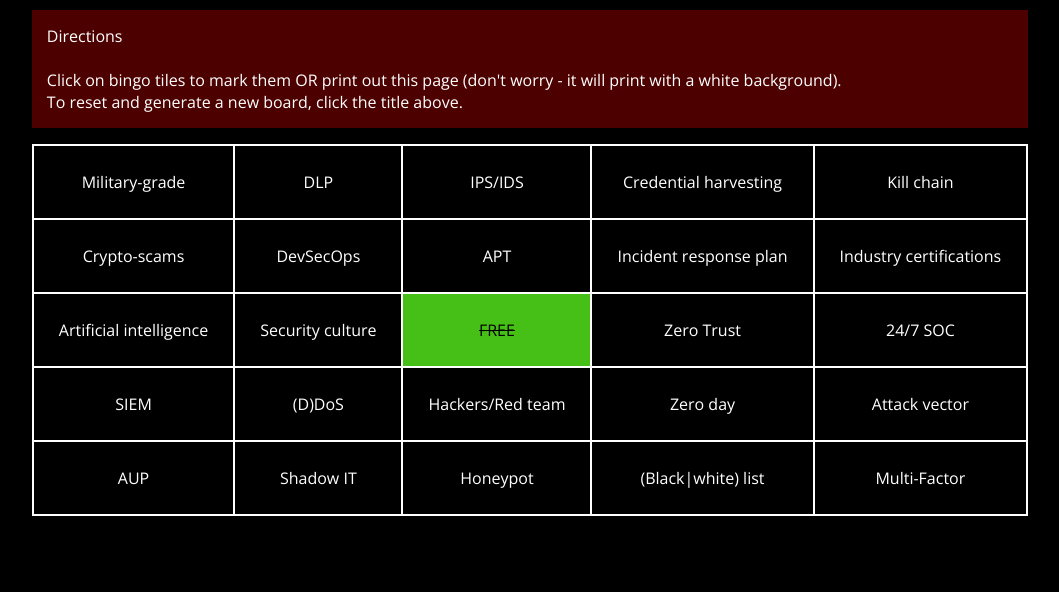
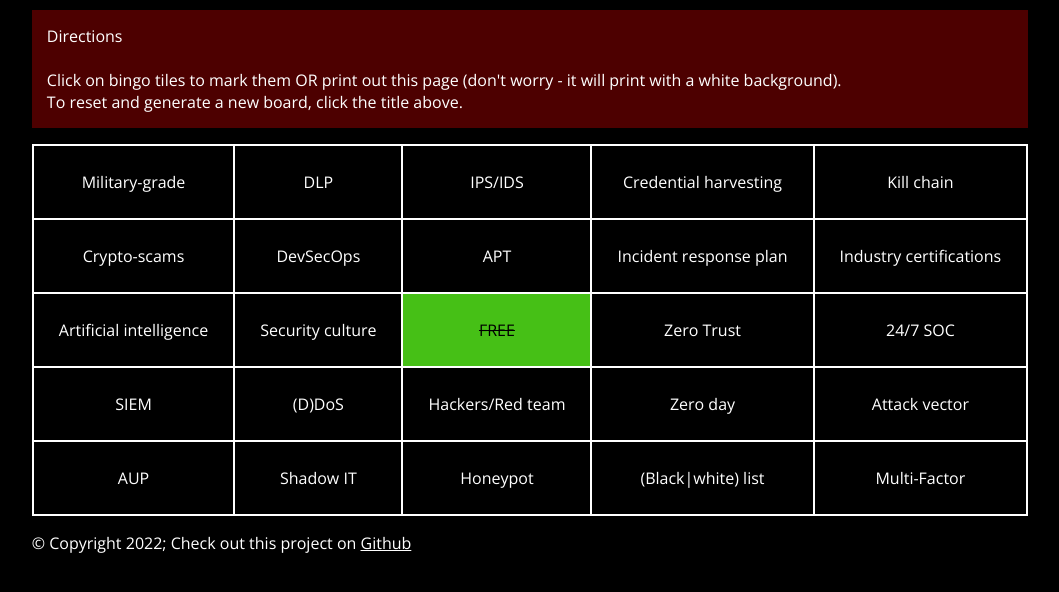
Before and after one commit to bendahrooge/cyber-bingo, a plain HTML site: page index.html in a window 1280 px wide. Shown: the part 118-710 px from the top of the page, without its empty margins (110-1169 px from the left). Drawn offline with nearby package versions, Linux system fonts and the light colour scheme; a web font is replaced by a local one.

Commit message:
Add footer

```diff
--- a/index.html
+++ b/index.html
@@ -32,6 +32,10 @@
           You may have a better expereince on a larger screen or in landscape
           orientation.
         </p>
+        <p class="no-print">
+          &copy; Copyright 2022; Check out this project on
+          <a href="https://github.com/bendahrooge/cyber-bingo">Github</a>
+        </p>
       </div>
     </main>
   </body>
```
